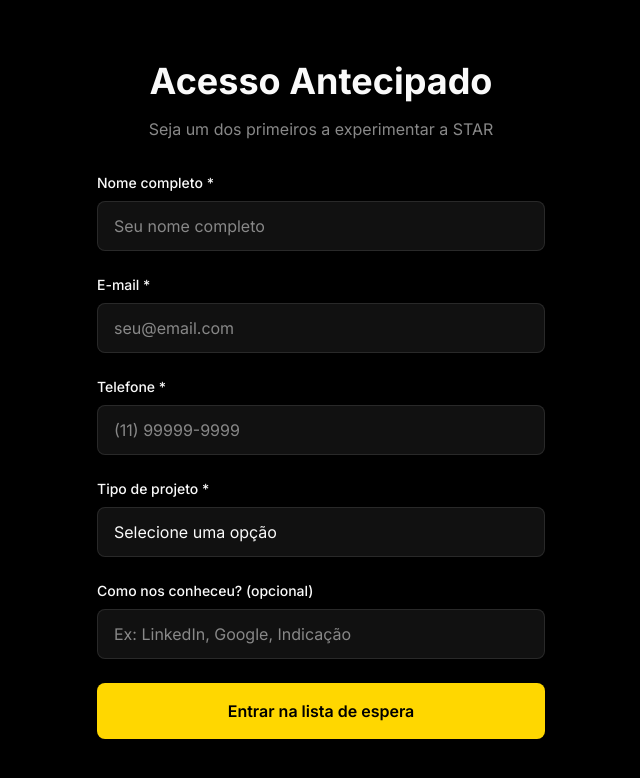
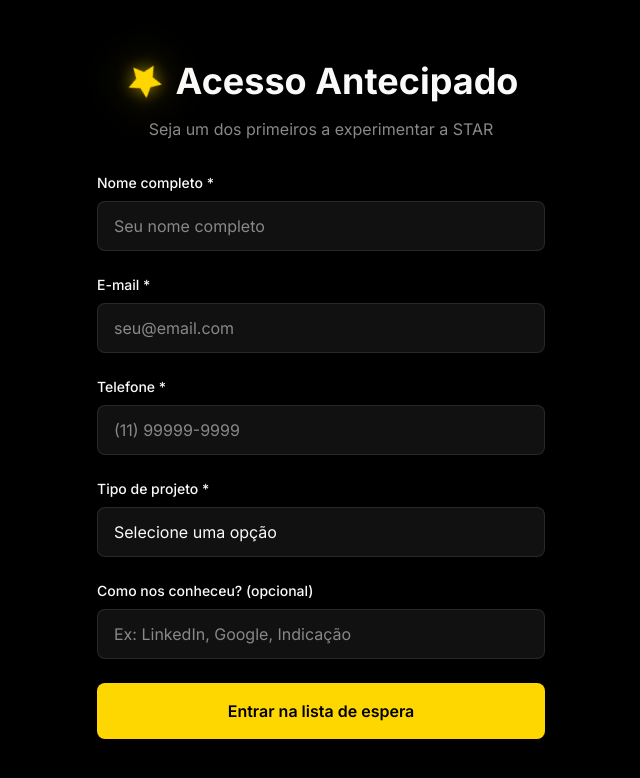
Before and after one commit to Glassolution/Star, a Next.js app: page /early-access in a window 1280 px wide. Shown: the top 778 px of the page, without its empty margins (319-959 px from the left). Built offline with nearby package versions, Linux system fonts and the light colour scheme.

Commit message:
feat: add spinning star animation to Early Access title
- Add yellow spinning star with glow effect
- Star rotates continuously with 8s duration
- Soft yellow glow with drop-shadow filter

```diff
--- a/src/app/early-access/page.tsx
+++ b/src/app/early-access/page.tsx
@@ -85,8 +85,27 @@
                   initial={{ opacity: 0, y: 20 }}
                   animate={{ opacity: 1, y: 0 }}
                   transition={{ delay: 0.1 }}
-                  className="text-4xl font-bold text-white mb-4"
+                  className="text-4xl font-bold text-white mb-4 flex items-center justify-center gap-3"
                 >
+                  <motion.svg
+                    width="40"
+                    height="40"
+                    viewBox="0 0 24 24"
+                    fill="#FFD700"
+                    animate={{
+                      rotate: 360,
+                    }}
+                    transition={{
+                      duration: 8,
+                      repeat: Infinity,
+                      ease: "linear"
+                    }}
+                    style={{
+                      filter: "drop-shadow(0 0 8px rgba(255, 215, 0, 0.6)) drop-shadow(0 0 20px rgba(255, 215, 0, 0.3))"
+                    }}
+                  >
+                    <path d="M12 2l3.09 6.26L22 9.27l-5 4.87 1.18 6.88L12 17.77l-6.18 3.25L7 14.14 2 9.27l6.91-1.01L12 2z" />
+                  </motion.svg>
                   Acesso Antecipado
                 </motion.h1>
                 <motion.p
```
